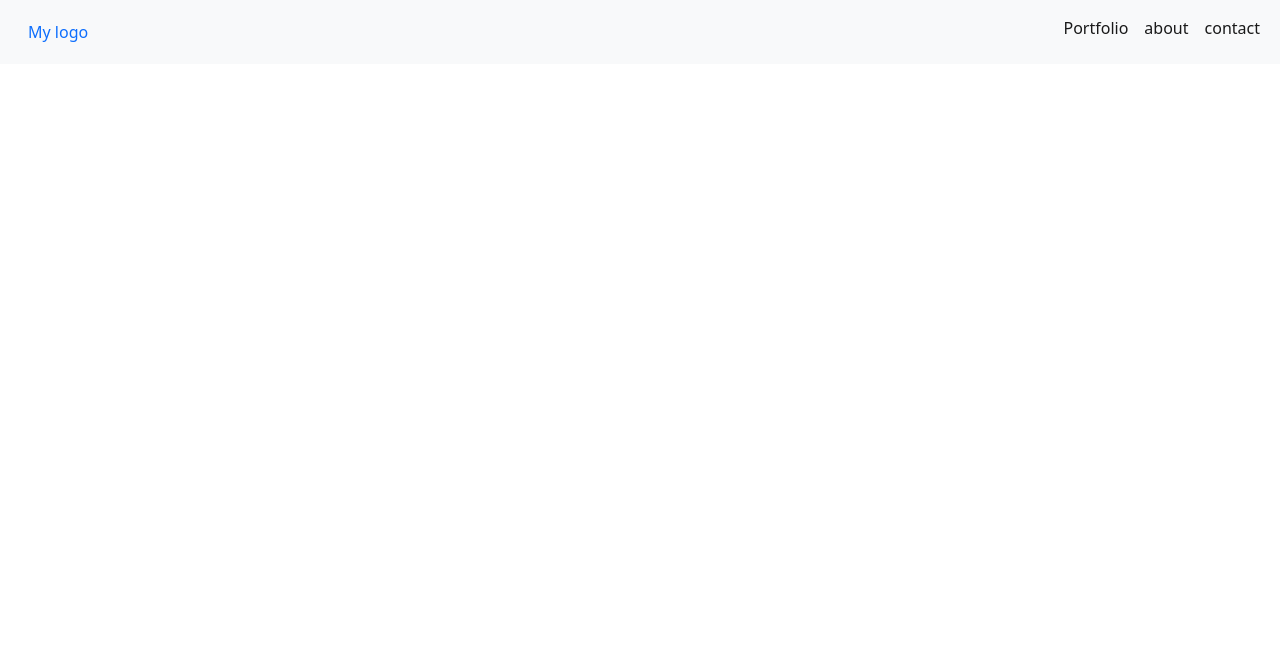
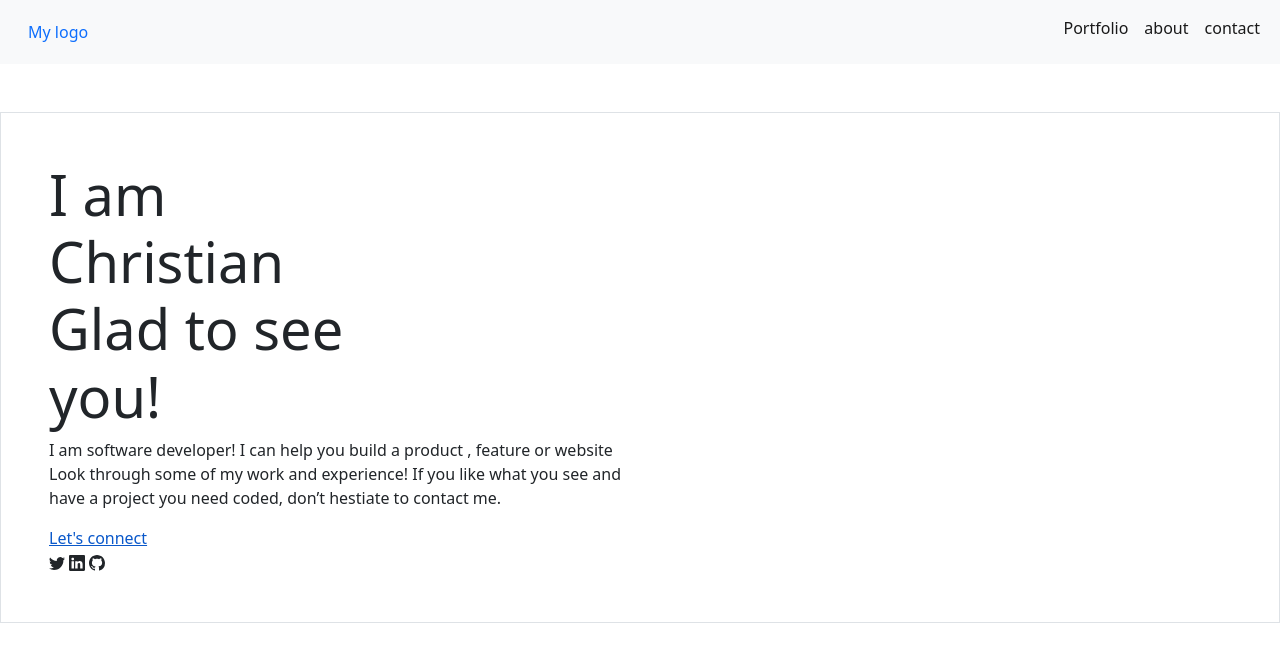
Before and after one commit to hakichris/Portfolio_Boostrap, a plain HTML site: page index.html in a window 1280 px wide. Drawn offline with nearby package versions, Linux system fonts and the light colour scheme.

Commit message:
Update html

```diff
--- a/index.html
+++ b/index.html
@@ -34,5 +34,30 @@
           </div>
         </header>
       </nav>
+
+      <div class="container-fluid p-5 my-5 border col-md d-flex flex-column justify-content-center">
+        <h1 class="display-4 w-25 h-20">I am Christian Glad to see you!</h1>
+        <p class=" w-50"> I am software developer! I can help you build a product , feature or
+          website Look through some of my work and experience! If you like what
+          you see and have a project you need coded, don’t hestiate to contact
+          me. </p>
+
+          <a href="#" class="stretched-link">Let's connect</a>
+      <div>
+          <svg xmlns="http://www.w3.org/2000/svg" width="16" height="16" fill="currentColor" class="bi bi-twitter" viewBox="0 0 16 16">
+            <path d="M5.026 15c6.038 0 9.341-5.003 9.341-9.334 0-.14 0-.282-.006-.422A6.685 6.685 0 0 0 16 3.542a6.658 6.658 0 0 1-1.889.518 3.301 3.301 0 0 0 1.447-1.817 6.533 6.533 0 0 1-2.087.793A3.286 3.286 0 0 0 7.875 6.03a9.325 9.325 0 0 1-6.767-3.429 3.289 3.289 0 0 0 1.018 4.382A3.323 3.323 0 0 1 .64 6.575v.045a3.288 3.288 0 0 0 2.632 3.218 3.203 3.203 0 0 1-.865.115 3.23 3.23 0 0 1-.614-.057 3.283 3.283 0 0 0 3.067 2.277A6.588 6.588 0 0 1 .78 13.58a6.32 6.32 0 0 1-.78-.045A9.344 9.344 0 0 0 5.026 15z"/>
+          </svg>
+          <svg xmlns="http://www.w3.org/2000/svg" width="16" height="16" fill="currentColor" class="bi bi-linkedin" viewBox="0 0 16 16">
+            <path d="M0 1.146C0 .513.526 0 1.175 0h13.65C15.474 0 16 .513 16 1.146v13.708c0 .633-.526 1.146-1.175 1.146H1.175C.526 16 0 15.487 0 14.854V1.146zm4.943 12.248V6.169H2.542v7.225h2.401zm-1.2-8.212c.837 0 1.358-.554 1.358-1.248-.015-.709-.52-1.248-1.342-1.248-.822 0-1.359.54-1.359 1.248 0 .694.521 1.248 1.327 1.248h.016zm4.908 8.212V9.359c0-.216.016-.432.08-.586.173-.431.568-.878 1.232-.878.869 0 1.216.662 1.216 1.634v3.865h2.401V9.25c0-2.22-1.184-3.252-2.764-3.252-1.274 0-1.845.7-2.165 1.193v.025h-.016a5.54 5.54 0 0 1 .016-.025V6.169h-2.4c.03.678 0 7.225 0 7.225h2.4z"/>
+          </svg>
+          <svg xmlns="http://www.w3.org/2000/svg" width="16" height="16" fill="currentColor" class="bi bi-github" viewBox="0 0 16 16">
+            <path d="M8 0C3.58 0 0 3.58 0 8c0 3.54 2.29 6.53 5.47 7.59.4.07.55-.17.55-.38 0-.19-.01-.82-.01-1.49-2.01.37-2.53-.49-2.69-.94-.09-.23-.48-.94-.82-1.13-.28-.15-.68-.52-.01-.53.63-.01 1.08.58 1.23.82.72 1.21 1.87.87 2.33.66.07-.52.28-.87.51-1.07-1.78-.2-3.64-.89-3.64-3.95 0-.87.31-1.59.82-2.15-.08-.2-.36-1.02.08-2.12 0 0 .67-.21 2.2.82.64-.18 1.32-.27 2-.27.68 0 1.36.09 2 .27 1.53-1.04 2.2-.82 2.2-.82.44 1.1.16 1.92.08 2.12.51.56.82 1.27.82 2.15 0 3.07-1.87 3.75-3.65 3.95.29.25.54.73.54 1.48 0 1.07-.01 1.93-.01 2.2 0 .21.15.46.55.38A8.012 8.012 0 0 0 16 8c0-4.42-3.58-8-8-8z"/>
+          </svg>
+      </div>
+
+      </div>
+
+
+
 </body>
 </html>
```
